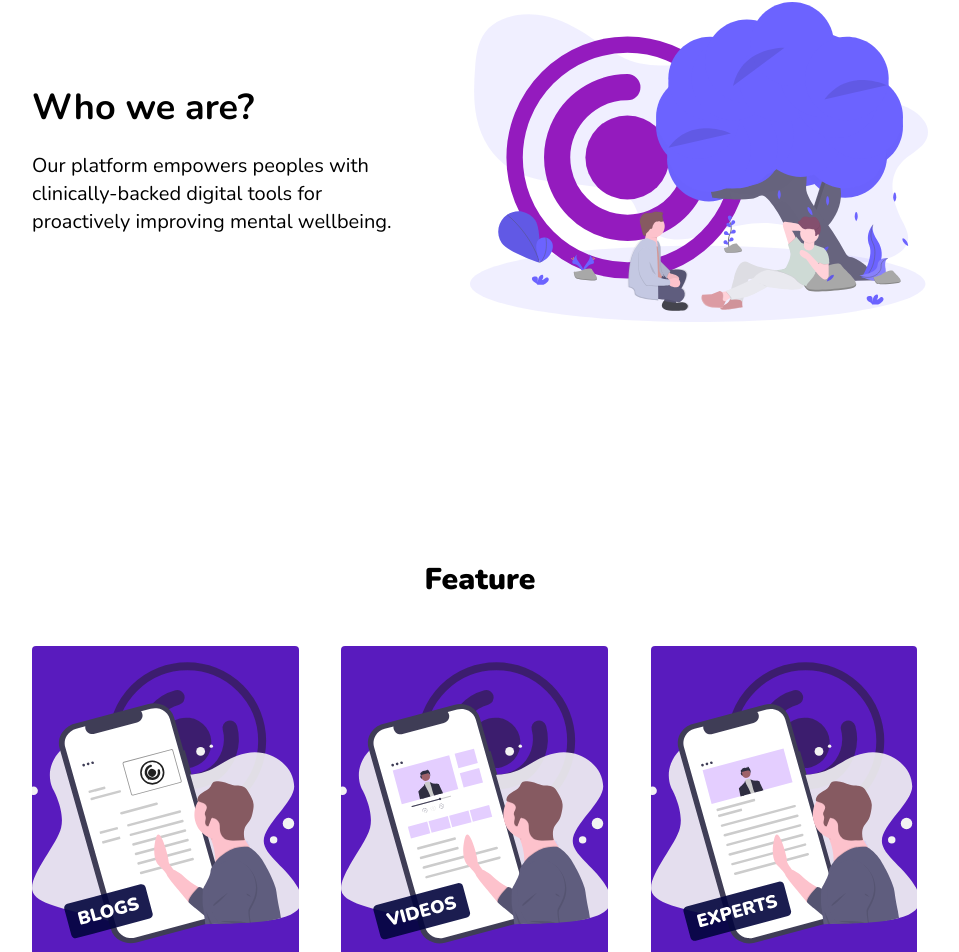
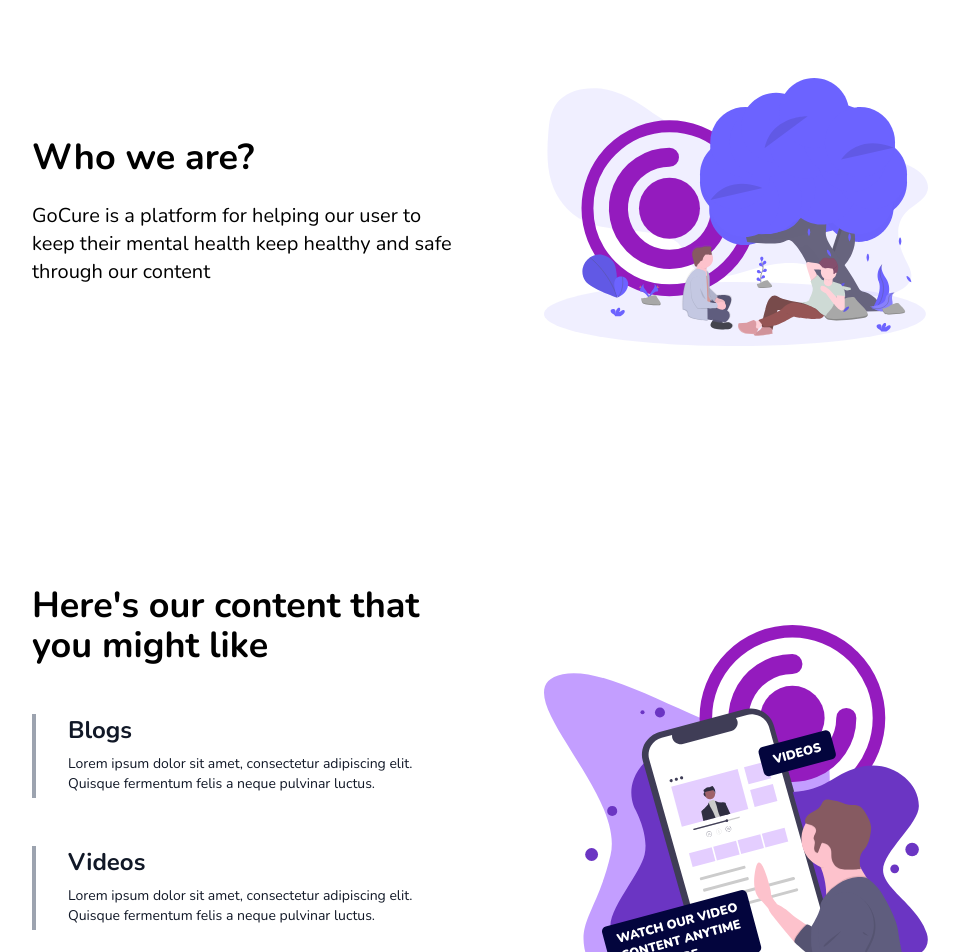
Before and after one commit to yeojaxr/GP2-GoCure, a React (Create React App) app: page /login in a window 1280 px wide. Shown: the part 638-1590 px from the top of the page, without its empty margins (160-1119 px from the left). Built offline with nearby package versions, Linux system fonts and the light colour scheme.

Commit message:
perombakan pada feature landingpage

```diff
--- /dev/null
+++ b/src/components/FeatureList.jsx
@@ -0,0 +1,23 @@
+import React from 'react'
+
+const FeatureList = (props) => {
+    return (
+        <div>
+            <a href={props.url}>
+                <div className="pt-12">
+                    <div className="border-l-4 border-gray-400 pl-8">
+                        <div className="text-2xl font-bold text-gray-900">
+                            {props.title}
+                        </div>
+                        <p className="pt-2 pb-1 text-gray-900 text-sm">
+                            Lorem ipsum dolor sit amet, consectetur adipiscing elit.
+                            Quisque fermentum felis a neque pulvinar luctus.
+                        </p>
+                    </div>
+                </div>
+            </a>
+        </div>
+    )
+}
+
+export default FeatureList
--- /dev/null
+++ b/src/components/Form.jsx
@@ -0,0 +1,11 @@
+import React from 'react'
+
+const Form = () => {
+    return (
+        <div>
+
+        </div>
+    )
+}
+
+export default Form
--- a/src/pages/LandingPage.jsx
+++ b/src/pages/LandingPage.jsx
@@ -3,13 +3,15 @@
 import HeadImg from "../images/home/header.svg";
 import FeatureCard from "../components/FeatureCard";
 import ProfileImg from "../images/home/profile.svg";
-
+import FeatureImg from "../images/home/video.svg";
 import React from "react";
+import FeatureList from "../components/FeatureList";
 
 export default function LandingPage() {
   return (
-    <div className="px-48 py-20">
-      <div className="flex flex-row justify-between items-center gap-x-6">
+    <div className="px-48 pt-40">
+
+      <div className="flex flex-row justify-between items-center gap-x-12">
         <div className="flex flex-col">
           <p className="text-4xl font-bold">
             The right care at
@@ -26,34 +28,48 @@
             <CallText />
           </div>
         </div>
-        <img className="h-80" src={HeadImg} alt="" />
+        <img className="w-96" src={HeadImg} alt="" />
       </div>
-      <div className="pt-60">
-        <div className="flex flex-row justify-between items-center gap-x-6">
+
+      <div className="pt-60 flex flex-row justify-between items-center gap-x-12">
         <div className="flex flex-col">
           <p className="text-4xl font-bold">
             Who we are?
           </p>
           <p className="pt-6 text-xl mr-8">
-              Our platform empowers peoples with
-              clinically-backed digital tools for proactively
-              improving mental wellbeing.
+            GoCure is a platform for helping our user to keep their
+            mental health keep healthy and safe through our content
           </p>
         </div>
-          <img className="h-80" src={ProfileImg} alt="" />
+        <img className="w-96" src={ProfileImg} alt="" />
       </div>
-      </div>
-      <div className="py-60">
+
+      {/* <div className="pt-60">
         <div className="text-center font-black text-3xl">
           Feature
         </div>
         <div className="pt-12 flex flex-row justify-between items-center gap-x-8">
-          {/* Ganti judul video dan foto disini */}
           <FeatureCard title="Blogs" pic="landing-blogs.svg"/>
           <FeatureCard title="Videos" pic="landing-videos.svg"/>
           <FeatureCard title="Experts" pic="landing-experts.svg"/>
         </div>
+      </div> */}
+
+
+      <div className="py-60 flex flex-row justify-between items-center gap-x-12">
+        <div className="flex flex-col justify-between items-center mr-8">
+          <div className="font-bold text-4xl">
+            Here's our content that you might like
           </div>
+          <FeatureList title="Blogs" />
+          <FeatureList title="Videos" />
+          <FeatureList title="Experts" />
+        </div>
+
+        <img className="w-96" src={FeatureImg} alt="" />
+
+      </div>
+
     </div>
   );
 }
```
Also changed, not shown: src/images/home/profile.svg, src/images/home/video.svg (added). Lines whose indentation alone changed are shown as unchanged.
